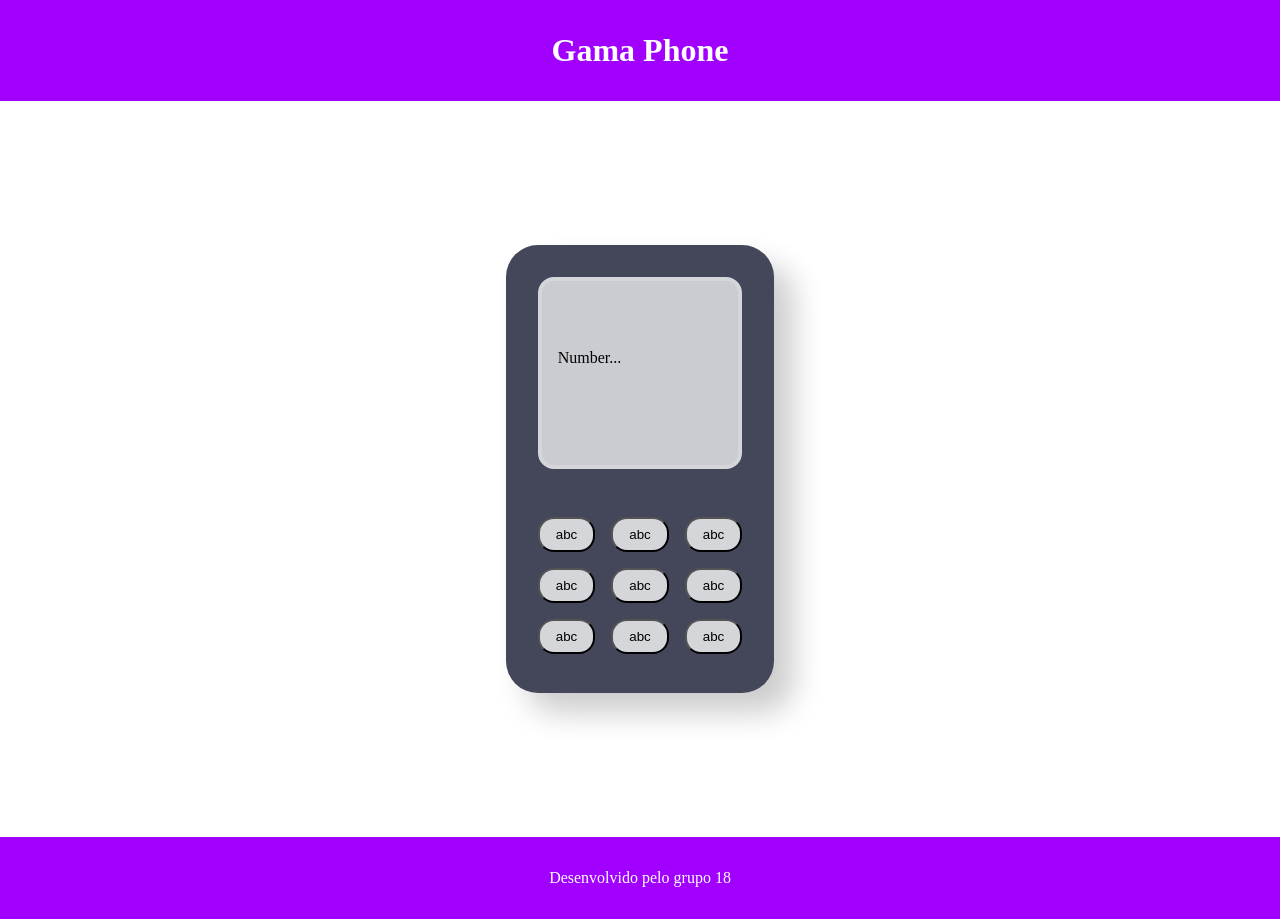
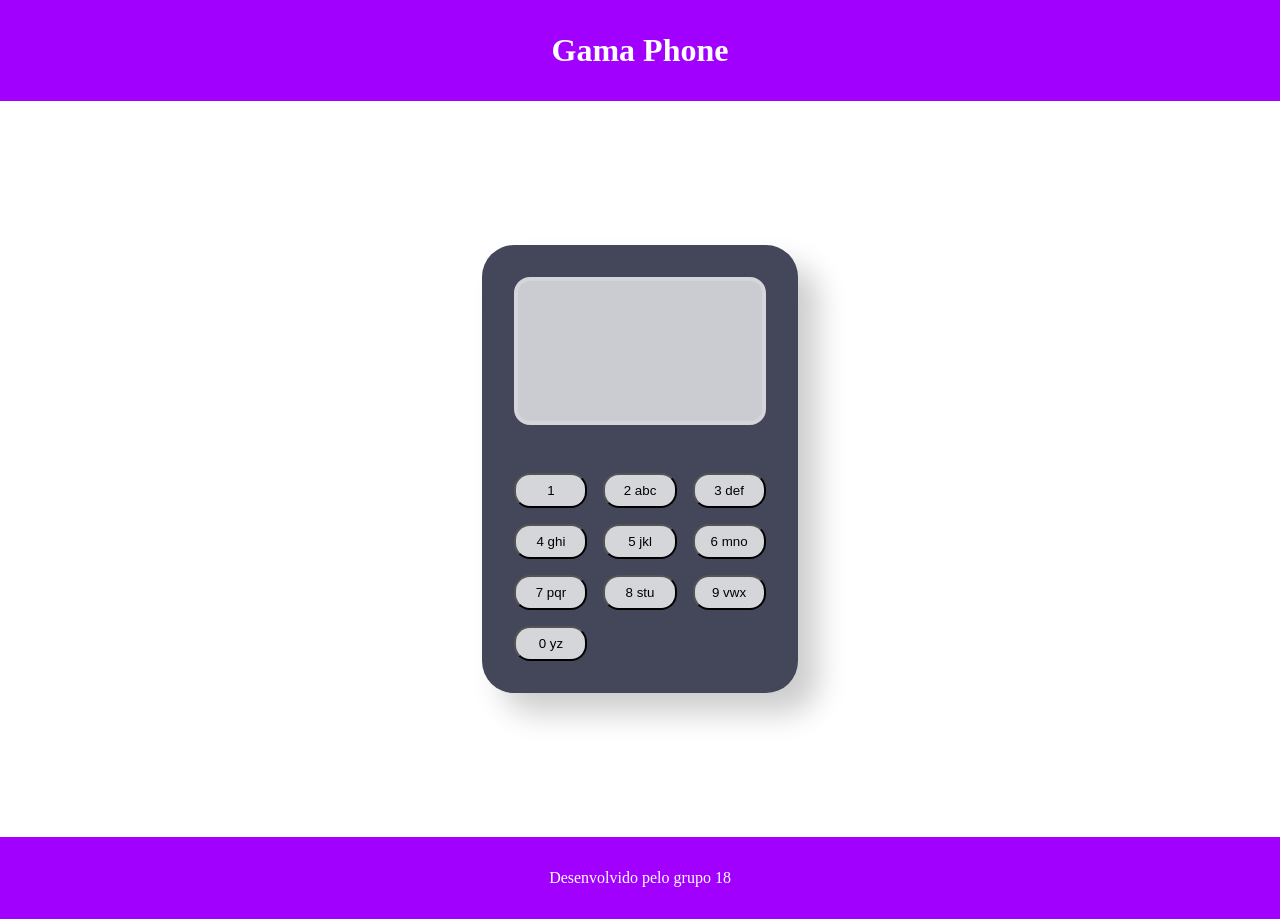
Before and after one commit to Aouza/gama-academy-phone, a React (Create React App) app: page / in a window 1280 px wide. Built offline with nearby package versions, Linux system fonts and the light colour scheme.

Commit message:
service api add

```diff
--- a/src/components/Button/index.js
+++ b/src/components/Button/index.js
@@ -2,8 +2,12 @@ import React from "react";
 
 import { Container } from "./styles";
 
-const Button = ({ value }) => {
-  return <Container>{value}</Container>;
+const Button = ({ value, onClick, text }) => {
+  return (
+    <Container value={value} onClick={onClick}>
+      {text}
+    </Container>
+  );
 };
 
 export default Button;
--- a/src/pages/Main/index.js
+++ b/src/pages/Main/index.js
@@ -1,4 +1,5 @@
-import React from "react";
+import React, { useState } from "react";
+import { buttonsValues } from "../../services/api";
 import Button from "../../components/Button";
 
 import {
@@ -10,25 +11,37 @@ import {
 } from "./styles";
 
 const Main = () => {
+  const [valueScreen, setValueScreen] = useState([]);
+
+  const handleClickButtons = (data) => {
+    // e.target.value.map((value, index) => {
+    //   console.log(value, index);
+    // });
+
+    console.log(data);
+
+    // for (let i = 0; i < e.target.value.length; i++) {
+    //   console.log(e.target.value[i]);
+
+    // }
+  };
+
   return (
     <Container>
       <BoxCellphone>
         <WrapperScreen>
-          <Screen>
-            <p>Number...</p>
-          </Screen>
+          <Screen>{valueScreen}</Screen>
         </WrapperScreen>
 
         <WrapperButtons>
-          <Button value="abc" />
-          <Button value="abc" />
-          <Button value="abc" />
-          <Button value="abc" />
-          <Button value="abc" />
-          <Button value="abc" />
-          <Button value="abc" />
-          <Button value="abc" />
-          <Button value="abc" />
+          {buttonsValues.map((value) => (
+            <Button
+              key={value.number}
+              text={`${value.number} ${value.type.join("")}`}
+              value={value.type}
+              onClick={() => handleClickButtons(value.type)}
+            />
+          ))}
         </WrapperButtons>
       </BoxCellphone>
     </Container>
--- /dev/null
+++ b/src/services/api.js
@@ -0,0 +1,12 @@
+export const buttonsValues = [
+  { number: 1, type: ["", "", ""] },
+  { number: 2, type: ["a", "b", "c"] },
+  { number: 3, type: ["d", "e", "f"] },
+  { number: 4, type: ["g", "h", "i"] },
+  { number: 5, type: ["j", "k", "l"] },
+  { number: 6, type: ["m", "n", "o"] },
+  { number: 7, type: ["p", "q", "r"] },
+  { number: 8, type: ["s", "t", "u"] },
+  { number: 9, type: ["v", "w", "x"] },
+  { number: 0, type: ["y", "z", ""] },
+];
```
